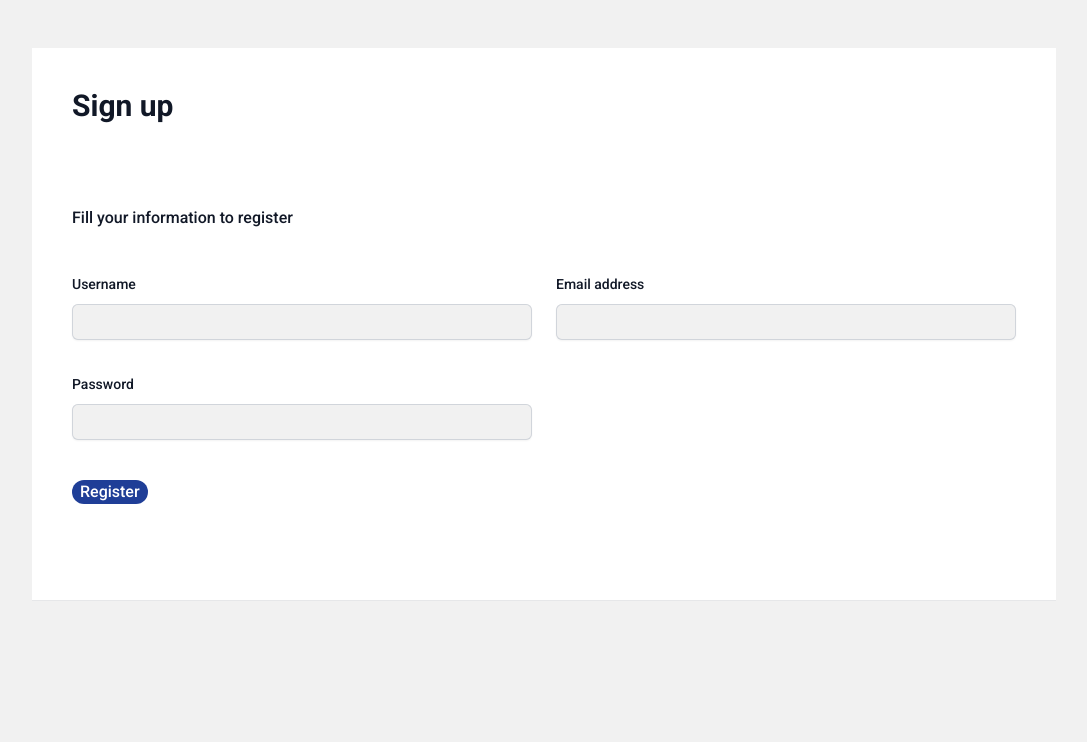
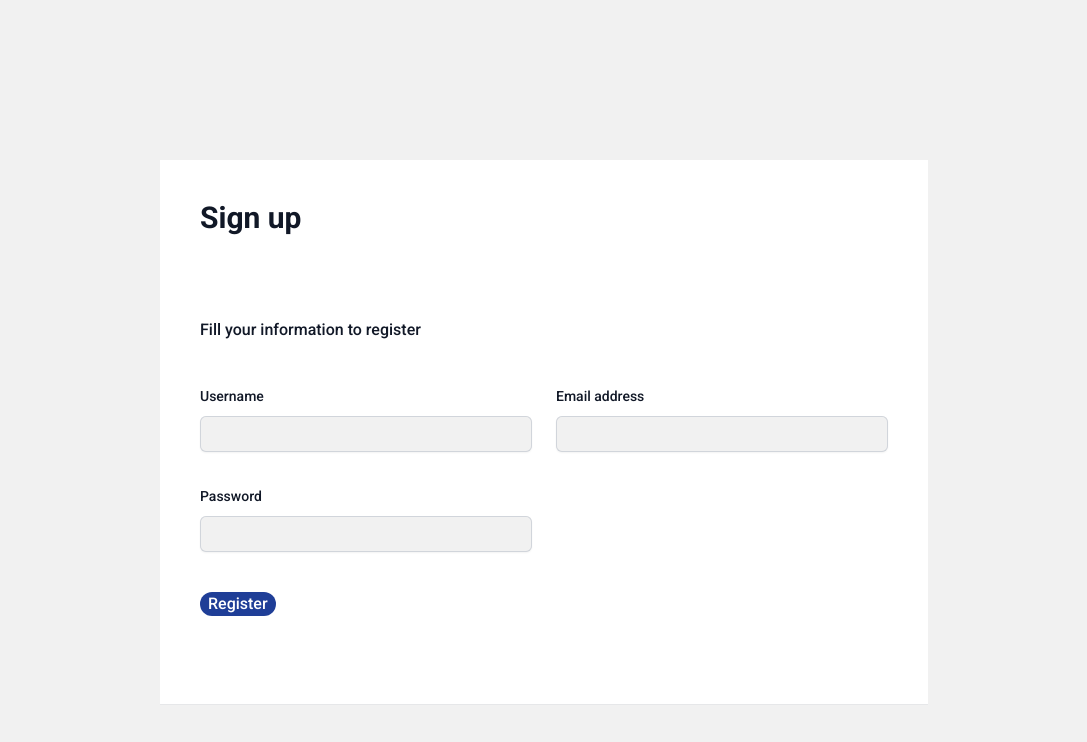
Before and after one commit to Segzyp1000/barb-show, a React (Vite) app: page /register in a window 1280 px wide. Shown: the top 742 px of the page, without its empty margins (96-1183 px from the left). Built offline with nearby package versions, Linux system fonts and the light colour scheme; no server answers.

Commit message:
addedede

```diff
--- a/src/pages/Register.jsx
+++ b/src/pages/Register.jsx
@@ -34,8 +34,9 @@ const Register = () => {
   };
 
   return (
-    <form type="POST" className="py-12">
-      <div className="border-b border-gray-900/10 p-10 m-auto w-4/5 bg-white contain container pb-12 ">
+    <div className="w-full py-24">
+      <form type="POST" className="py-16 pb-16">
+        <div className="border-b border-gray-900/10 p-10 m-auto w-3/5 bg-white container">
           <p className="text-3xl font-bold text-gray-900">Sign up</p>
           <h1 className=" font-md leading-7 text-gray-900 mt-20">
             Fill your information to register
@@ -109,6 +110,7 @@ const Register = () => {
           </button>
         </div>
       </form>
+    </div>
   );
 };
 export default Register;
```
Lines whose indentation alone changed are shown as unchanged.
